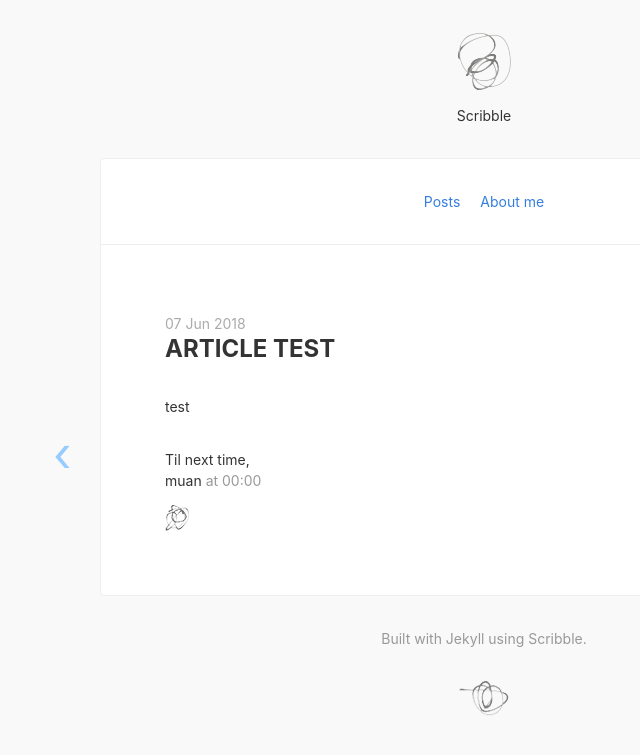
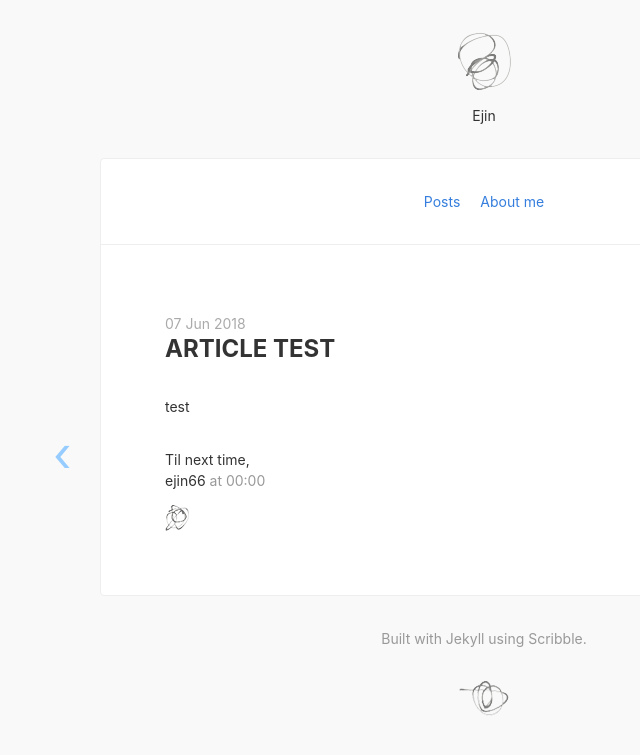
Before and after one commit to ejin66/ejin66.github.io, a Jekyll site: the page built from _posts/2018-06-07-article-test.md, in a window 1280 px wide. Shown: the top 755 px of the page, without its empty margins (156-796 px from the left). Built offline with Jekyll 4.4.1, drawn with Linux system fonts in a browser that asks for light colours; nearby versions of some CDN libraries.

Commit message:
Update _config.yml

```diff
--- a/_config.yml
+++ b/_config.yml
@@ -1,15 +1,11 @@
 # ----------- CONFIGURABLE START -----------
-title:            "Scribble"
+title:            "Ejin"
 description:      "Such theme, very cool."
 url:              https://ejin66.github.io # Site url, without a slash at the end.
-signoff:          "muan" # Your name
+signoff:          "ejin66" # Your name
 facebook_appid:   # APP ID for like button, remove from /_includes/share.html if unwanted.
 google_analytics: # Set tracking, remove from /javascripts/basic.js if unwanted.
 share:            false # Turn on twitter and facebook share buttons
-
-markdown: kramdown
-kramdown:
-  input: GFM
 
 links:
   - name:         Posts
```
